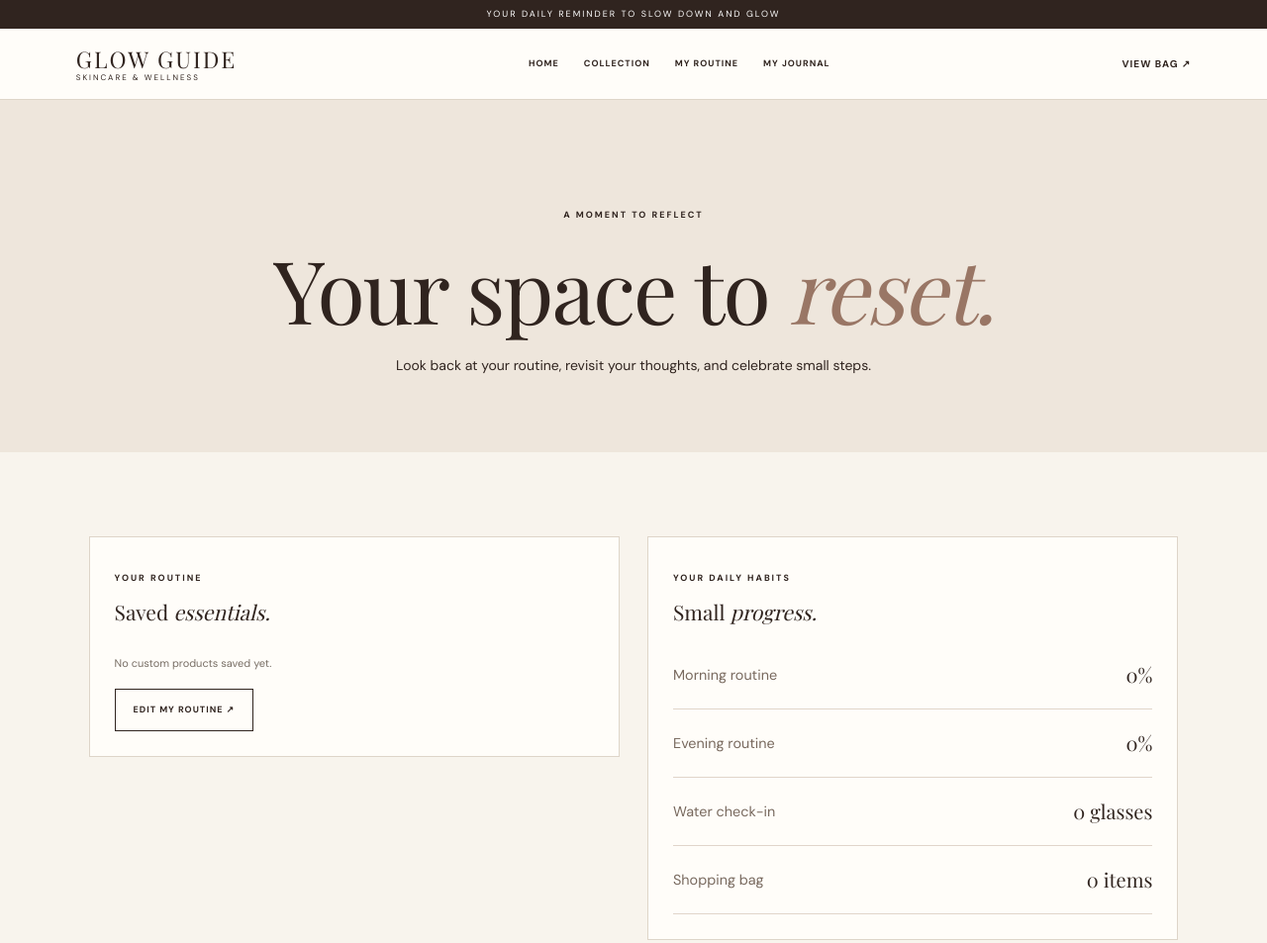
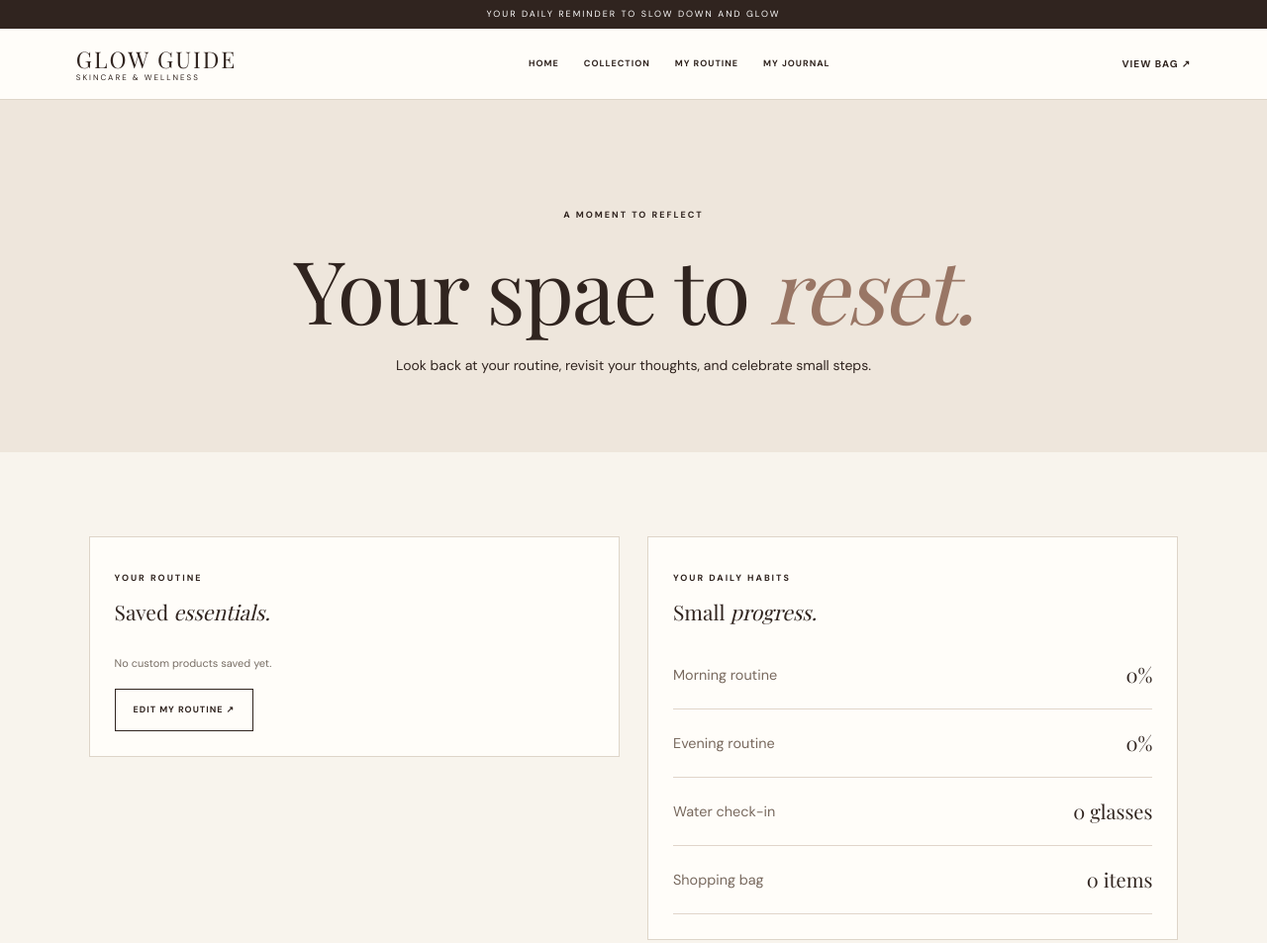
Before and after one commit to barasanancy105-dotcom/radiance-is-ritual, a plain HTML site: page journal.html in a window 1280 px wide. Shown: the top 953 px of the page at 99% size. Drawn offline with nearby package versions, Linux system fonts and the light colour scheme.

```diff
--- a/journal.html
+++ b/journal.html
@@ -30,7 +30,7 @@
     <main class="inner-page">
         <section class="page-hero">
             <p class="eyebrow">A MOMENT TO REFLECT</p>
-            <h1>Your space to <em>reset.</em></h1>
+            <h1>Your spae to <em>reset.</em></h1>
             <p>Look back at your routine, revisit your thoughts, and celebrate small steps.</p>
         </section>
 
```
